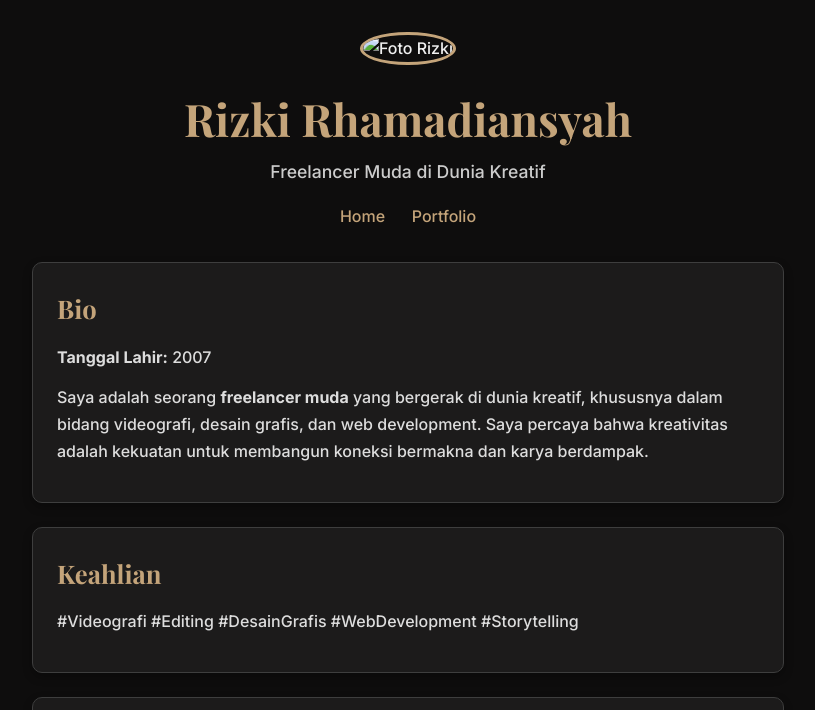
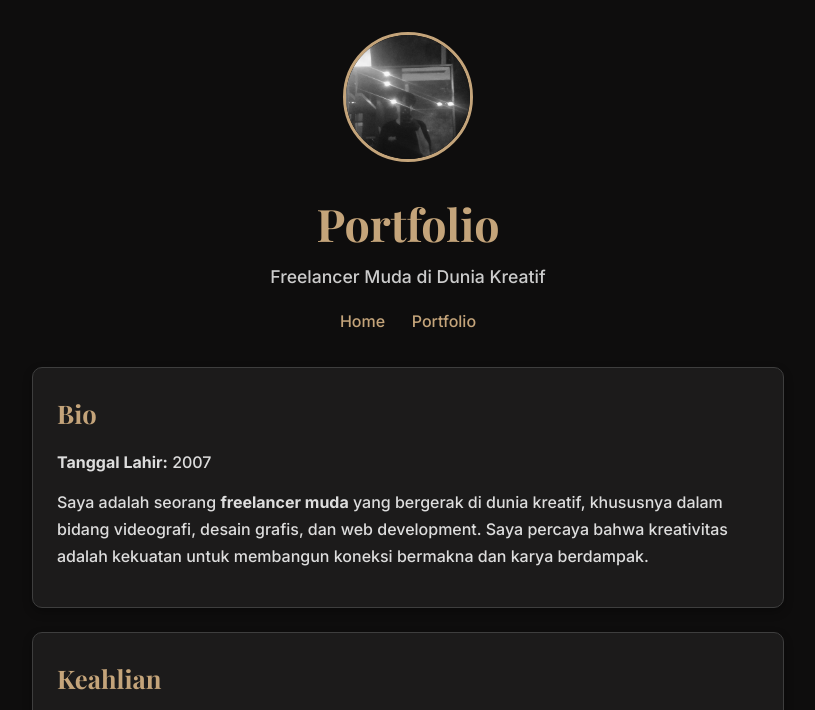
Before and after one commit to blackswet11/profile.me, a plain HTML site: page index.html in a window 1280 px wide. Shown: the top 710 px of the page, without its empty margins (232-1047 px from the left). Drawn offline with nearby package versions, Linux system fonts and the light colour scheme.

Commit message:
Update index.html

```diff
--- a/index.html
+++ b/index.html
@@ -9,8 +9,8 @@
 </head>
 <body>
   <header>
-    <img src="img/profil.jpeg" alt="Foto Rizki" />
-    <h1>Rizki Rhamadiansyah</h1>
+     <img src="profil.jpeg" alt="Foto Rizki" />
+    <h1>Portfolio</h1>
     <p>Freelancer Muda di Dunia Kreatif</p>
     <nav>
       <a href="index.html">Home</a>
```
